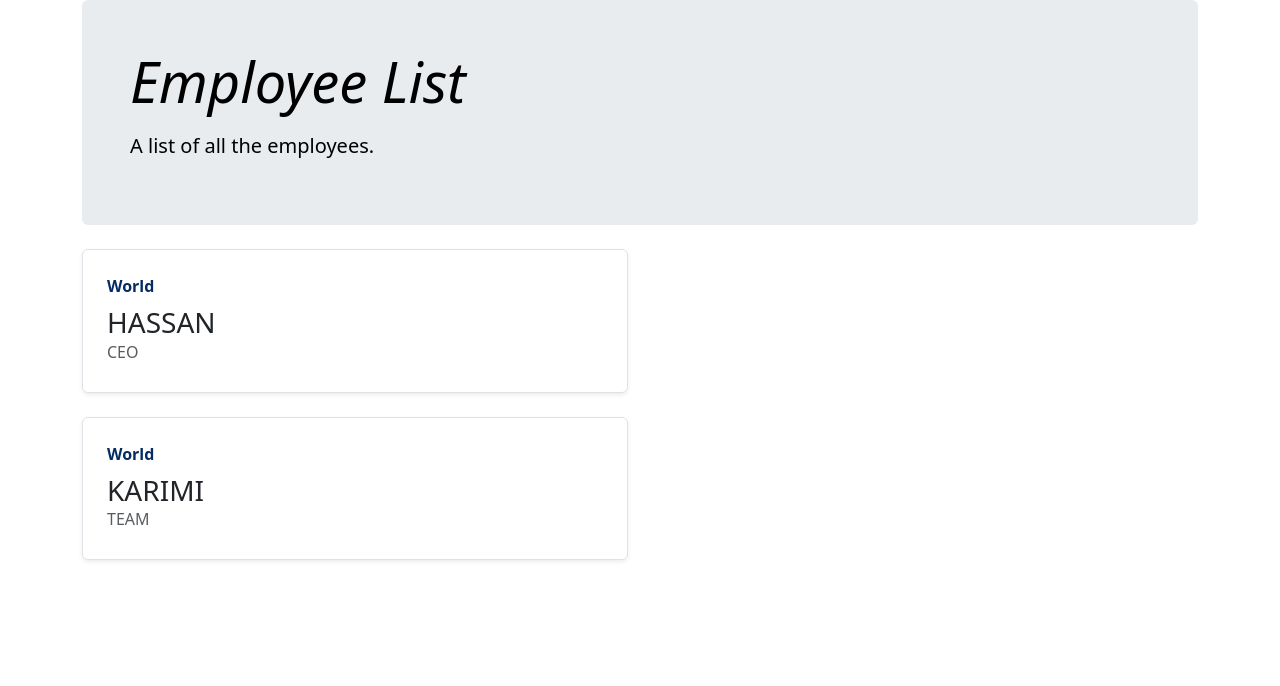
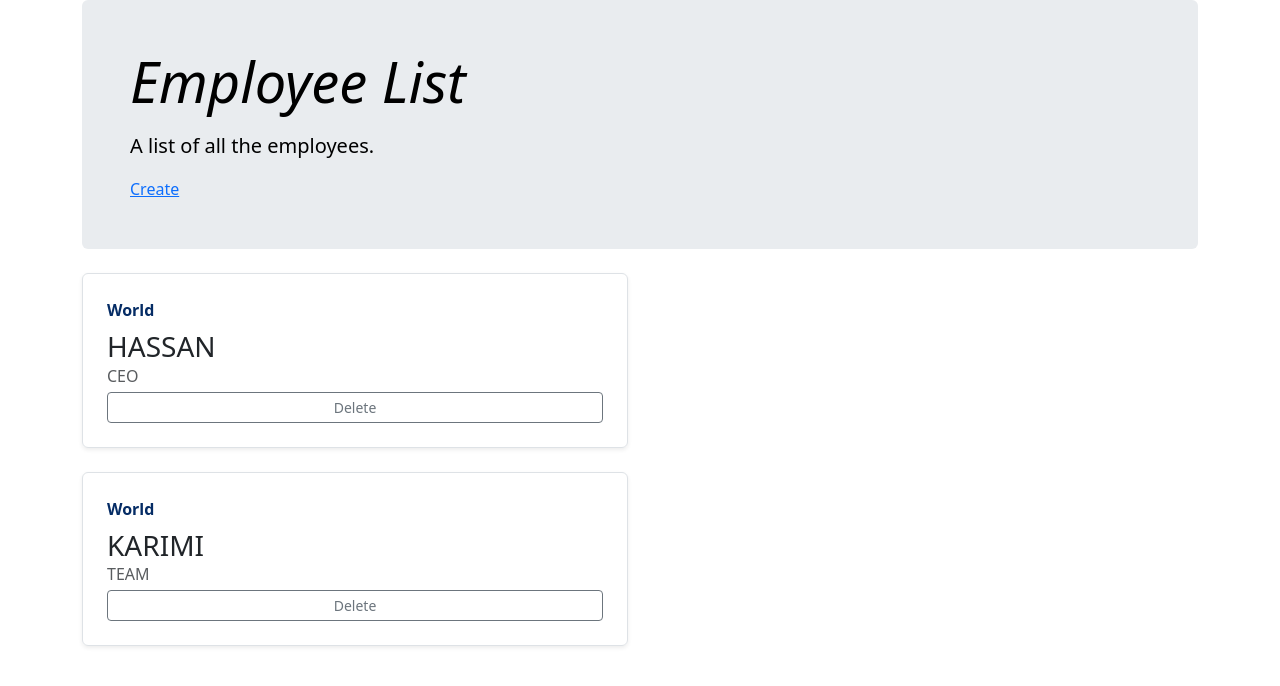
Before and after one commit to sda2024/Employee, a Django app: page /employee/ in a window 1280 px wide. Shown: the top 686 px of the page. Run offline with Django 5.2, Linux system fonts and the light colour scheme; data comes from the database, SQL or seed files in the repository; both versions use the stored data as it was after the commit.

Commit message:
Creation and deletion added.

```diff
--- a/employee/templates/index.html
+++ b/employee/templates/index.html
@@ -13,6 +13,7 @@
     <div class="col-lg-6 px-0">
       <h1 class="display-4 fst-italic">Employee List</h1>
       <p class="lead my-3">A list of all the employees.</p>
+      <a href="{% url 'create' %}">Create</a>
       </div>
   </div>
 
@@ -24,6 +25,7 @@
           <strong class="d-inline-block mb-2 text-primary-emphasis">World</strong>
           <h3 class="mb-0">{{emp.name}}</h3>
           <div class="mb-1 text-body-secondary">{{emp.title}}</div>
+          <a href="{% url 'delete' id=emp.id %}" type="button" class="btn btn-sm btn-outline-secondary">Delete</a>
         </div>
       </div>
     {% endfor %}
--- a/employee/urls.py
+++ b/employee/urls.py
@@ -3,4 +3,7 @@ from . import views
 
 urlpatterns = [
     path('', views.index, name='index'),
+    path('create/', views.create, name='create'),
+    path('create/createEmployee/', views.createEmployee),
+    path('delete/<int:id>', views.delete, name='delete'),
 ]
--- a/employee/views.py
+++ b/employee/views.py
@@ -1,7 +1,8 @@
 from django.shortcuts import render
-from django.http import HttpResponse
+from django.http import HttpResponse, HttpResponseRedirect
 from django.template import loader
 from .models import Employee
+from django.urls import reverse
 
 def index(request):
     template = loader.get_template('index.html')
@@ -10,3 +11,19 @@ def index(request):
         "myEmployees": myEmployees,
     }
     return HttpResponse(template.render(context,request))
+
+def create(request):
+    template = loader.get_template('createPage.html')
+    return HttpResponse(template.render({},request))
+
+def createEmployee(request):
+    name = request.POST['name']
+    title = request.POST['title']
+    emp = Employee(name=name, title=title)
+    emp.save()
+    return HttpResponseRedirect(reverse("index"))
+
+def delete(request, id):
+    emp = Employee.objects.get(id=id)
+    emp.delete()
+    return HttpResponseRedirect(reverse("index"))
```
Also changed, not shown: employee/templates/createPage.html (added, +7 -0 lines), db.sqlite3.
